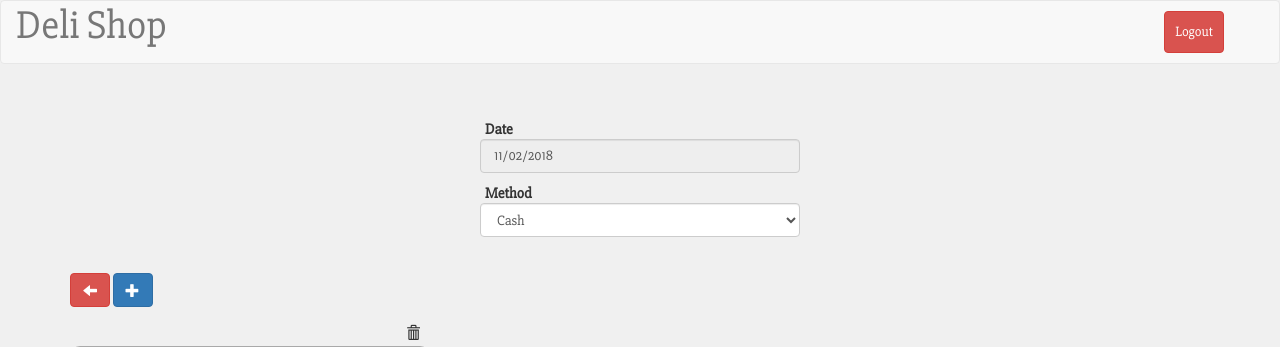
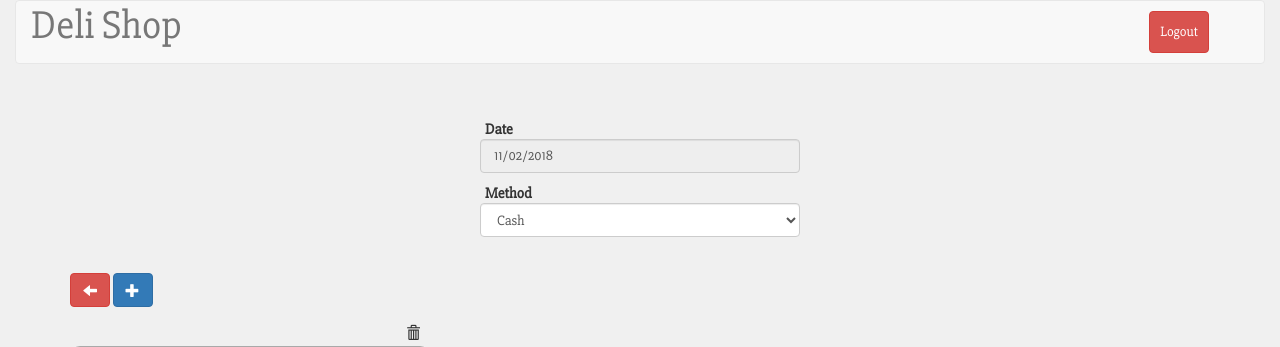
Before and after one commit to piopratama/deli_shop, a PHP site: page /directPay.php in a window 1280 px wide. Shown: the top 347 px of the page. Run offline with PHP 8.4, Linux system fonts and the light colour scheme; a user stored in the database is signed in; data comes from the database, SQL or seed files in the repository.

Commit message:
fix css style

```diff
--- a/directPay.php
+++ b/directPay.php
@@ -14,7 +14,7 @@ $result = $conn->query($sql);
 
 	<body>
 		<form action="transactionProcess.php" target="_blank" method="POST" accept-charset="utf-8">
-			<div class="container-fluid" style="margin-right: -15px; margin-left: -15px;">
+			<div class="container-fluid">
 				<div class="row">
 					<div class="col-md-12 header">
 						<nav class="navbar navbar-default" role="navigation">
```
